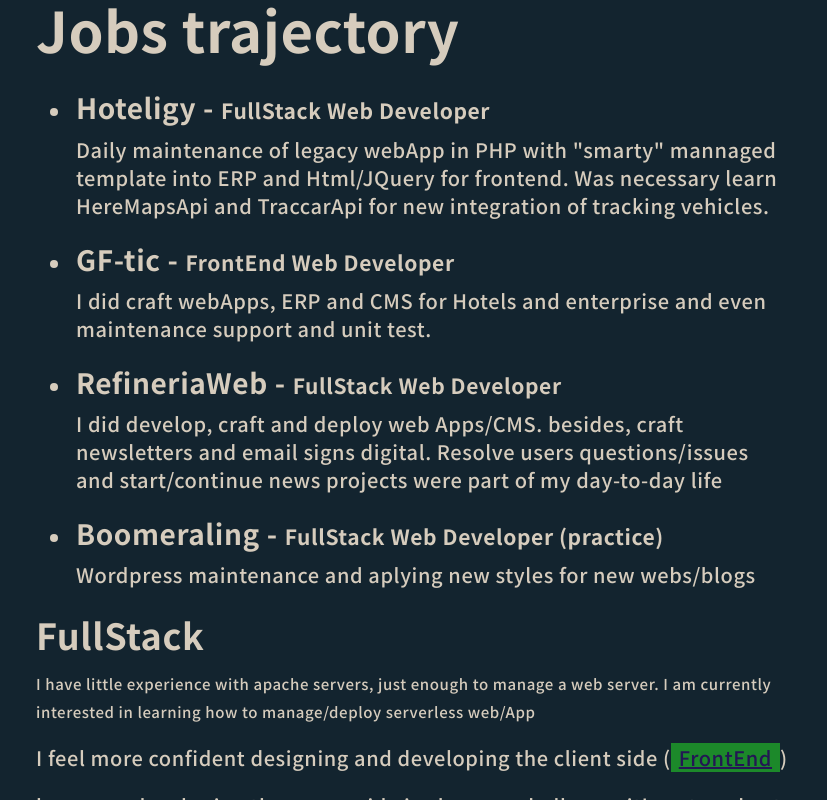
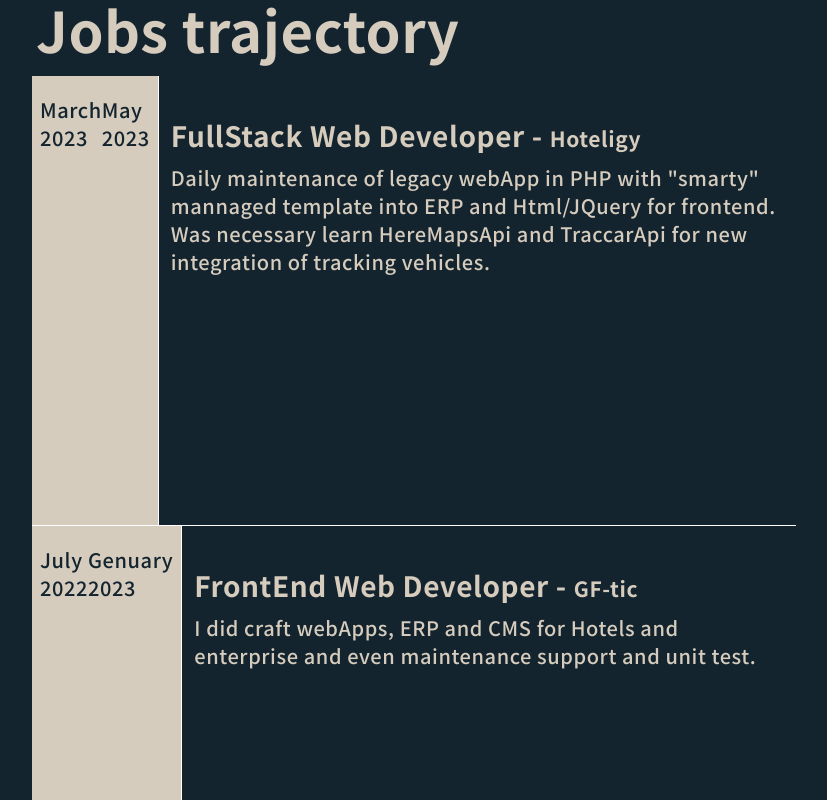
Before and after one commit to rmlgc/VueLanding, a Vue app: page / in a window 1280 px wide. Shown: the part 1360-2160 px from the top of the page, without its empty margins (49-876 px from the left). Built offline with nearby package versions, Linux system fonts and the light colour scheme.

Commit message:
job trayectoru section update

```diff
--- a/src/App.vue
+++ b/src/App.vue
@@ -1,8 +1,11 @@
 <script setup lang="ts">
 import {onMounted, ref} from 'vue'
 import {useIntersectionObserver} from '@vueuse/core'
+import jsondata from '@/assets/json-data.json'
 
 import WipPage from '@/components/Landing/WipPage.vue'
+
+const jsonData = jsondata;
 
 const elHome = ref(null)
 const elHomeIsVisible = ref(false)
@@ -160,35 +163,20 @@
       </section>
       <section id="elResume" ref="elResume" class="content section-card">
         <h2>Jobs trajectory</h2>
-        <ul>
-          <li data-jobStart="March 2023" data-jobEnd="May 2023">
-            <h4>Hoteligy - <small>FullStack Web Developer</small></h4>
-            <p data-tecnologiesUsed="Tecnologies like PHP/smarty, Html/Jquery, HereMapsApi, TraccarApi ">
-              Daily maintenance of legacy webApp in PHP with "smarty" mannaged template into ERP and Html/JQuery for frontend.
-
-              Was necessary learn HereMapsApi and TraccarApi for new integration of tracking vehicles.
-            </p>
-          </li>
-          <li data-jobStart="July 2022" data-jobEnd="Genuary 2023">
-            <h4>GF-tic - <small>FrontEnd Web Developer</small></h4>
-            <p data-tecnologiesUsed="Tecnologies like Cakephp, Vue3, Html, CSS, JavaScript was using day by day.">
-              I did craft webApps, ERP and CMS for Hotels and enterprise and even maintenance support and unit test.
-            </p>
-          </li>
-          <li data-jobStart="June 2018" data-jobEnd="Novenber 2019">
-            <h4>RefineriaWeb - <small>FullStack Web Developer</small></h4>
-            <p data-tecnologiesUsed="Tecnologies like PHP, Laravel, Html, Wordpress, CSS, Javascript.">
-              I did develop, craft and deploy web Apps/CMS. besides, craft newsletters and email signs digital.
-              Resolve users questions/issues and start/continue news projects were part of my day-to-day life
-            </p>
-          </li>
-          <li data-jobStart="October 2013" data-jobEnd="Novenber 2013">
-            <h4>Boomeraling - <small>FullStack Web Developer (practice)</small> </h4>
-            <p data-tecnologiesUsed="Tecnologies like PHP, Laravel, Html, Wordpress, CSS, Javascript.">
-              Wordpress maintenance and aplying new styles for new webs/blogs
-            </p>
-          </li>
-        </ul>
+         <div class="trajectory-timeline">
+          <div v-for="trajectory in jsonData.jobs_trajectory" v-bind="index" class="trajectory-timeline-job">
+            <div class="trajectory-timeline-date">
+                <span>{{trajectory.date_start}}</span>
+                <span>{{trajectory.date_end}}</span>
+            </div>
+            <div class="trajectory-timeline-content">
+              <h4>{{trajectory.job}} - <small>{{trajectory.company}}</small></h4>
+              <p data-tecnologiesUsed="Tecnologies like PHP/smarty, Html/Jquery, HereMapsApi, TraccarApi ">
+                {{trajectory.description}}
+              </p>
+            </div>
+          </div>
+         </div>
 
         <div class="resume-content">
           <div class="resume-item resume-item--fullstack">
@@ -510,4 +498,31 @@
   }
 
 }
+
+.trajectory-timeline {
+  &-job{
+    display: flex;
+    min-height: 450px;
+    border-bottom: 1px solid white;
+    &--right{
+      flex-flow: row-reverse;
+    }
+  }
+  &-content{
+    padding: 20px 8px;
+  }
+  &-date{
+    writing-mode: sideways-lr;
+    text-orientation: mixed;
+    display: flex;
+    justify-content: space-around;
+    border-right: 1px solid white;
+    padding: 20px 8px;
+    background: var(--text-color);
+    color:var(--background-color);
+    &--right{
+
+    }
+  }
+}
 </style>
--- /dev/null
+++ b/src/assets/json-data.json
@@ -0,0 +1,32 @@
+{
+    "jobs_trajectory": [
+        {
+            "job":"FullStack Web Developer",
+            "company":"Hoteligy",
+            "description":"Daily maintenance of legacy webApp in PHP with \"smarty\" mannaged template into ERP and Html/JQuery for frontend. Was necessary learn HereMapsApi and TraccarApi for new integration of tracking vehicles. ",
+            "date_start":"March 2023",
+            "date_end":"May 2023"
+        },
+        {
+            "job":"FrontEnd Web Developer",
+            "company":"GF-tic",
+            "description":"I did craft webApps, ERP and CMS for Hotels and enterprise and even maintenance support and unit test.",
+            "date_start":"July 2022",
+            "date_end":"Genuary 2023"
+        },
+        {
+            "job":"FullStack Web Developer",
+            "company":"RefineriaWeb ",
+            "description":"I did develop, craft and deploy web Apps/CMS. besides, craft newsletters and email signs digital. Resolve users questions/issues and start/continue news projects were part of my day-to-day life ",
+            "date_start":"June 2018",
+            "date_end":"Novenber 2019"
+        },
+        {
+            "job":"FullStack Web Developer (practice)",
+            "company":"Boomeraling ",
+            "description":"Wordpress maintenance and aplying new styles for new webs/blogs",
+            "date_start":"October 2013",
+            "date_end":"Novenber 2013"
+        }
+    ]
+}
```
